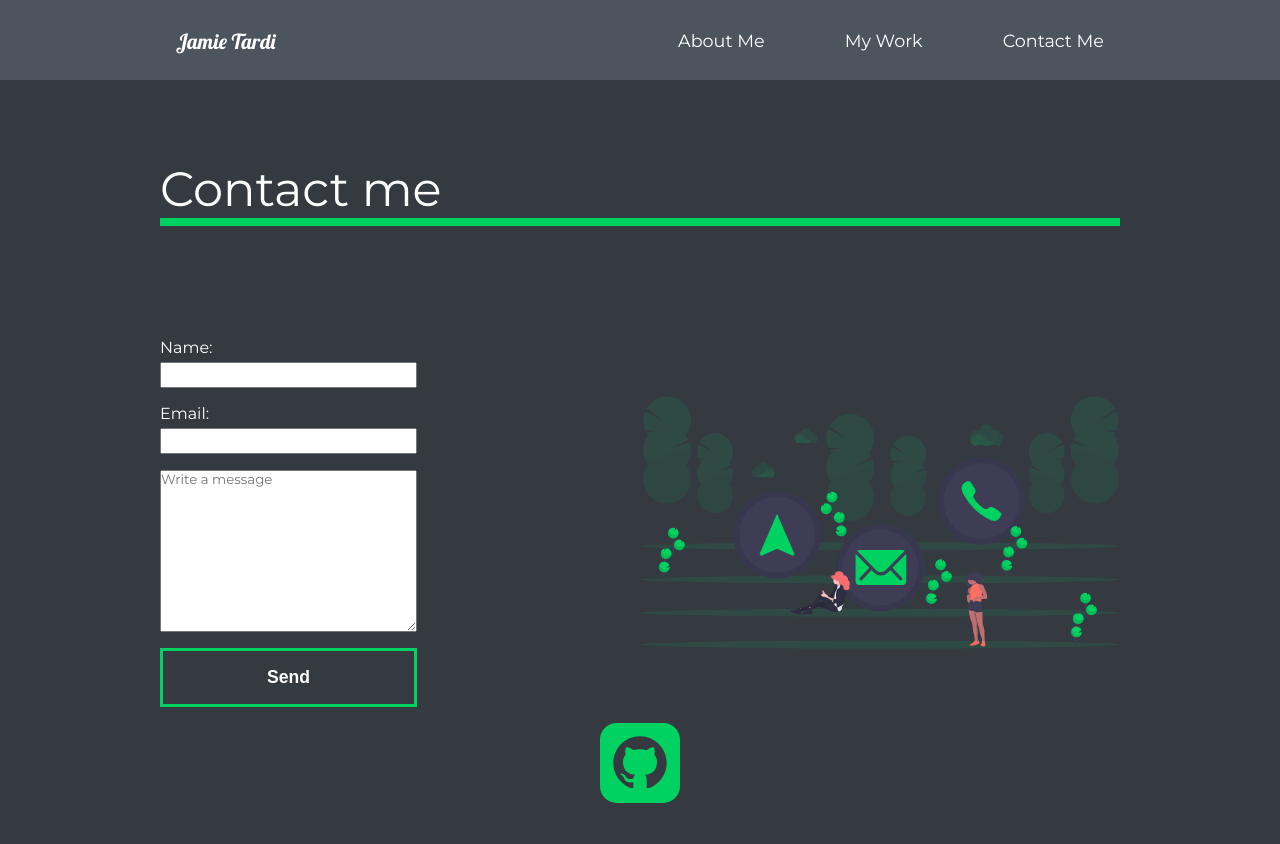
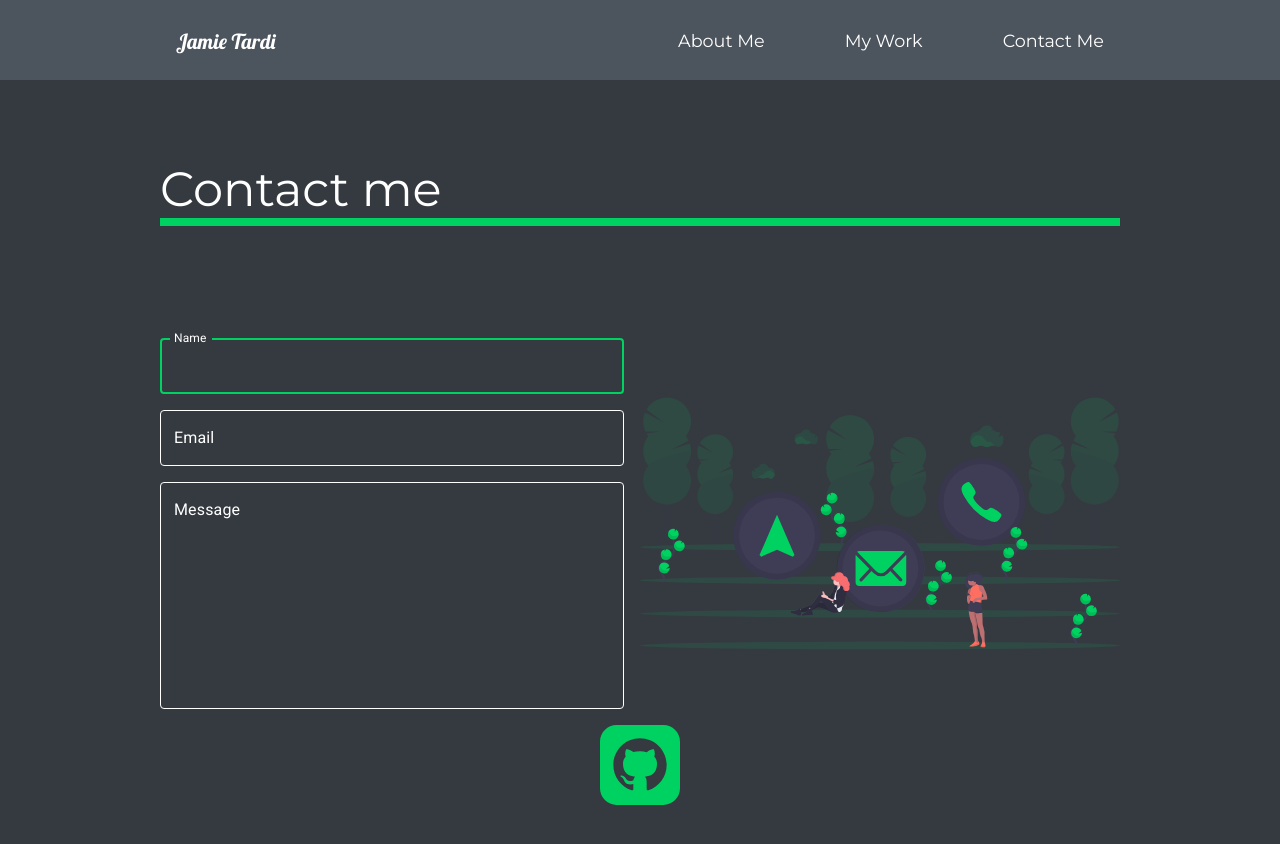
Before and after one commit to jamieTardi/react-portfolio, a React (Create React App) app in the folder portfolio/: page /contact-me in a window 1280 px wide. Shown: the top 844 px of the page. Built offline with nearby package versions, Linux system fonts and the light colour scheme.

Commit message:
added material ui and a new form

```diff
--- a/portfolio/public/index.html
+++ b/portfolio/public/index.html
@@ -14,34 +14,13 @@
 <link href="https://fonts.googleapis.com/css2?family=Montserrat&display=swap" rel="stylesheet">
 <link rel="preconnect" href="https://fonts.gstatic.com">
 <link href="https://fonts.googleapis.com/css2?family=Lobster&display=swap" rel="stylesheet">
-    <!--
-      manifest.json provides metadata used when your web app is installed on a
-      user's mobile device or desktop. See https://developers.google.com/web/fundamentals/web-app-manifest/
-    -->
+<link rel="stylesheet" href="https://fonts.googleapis.com/css?family=Roboto:300,400,500,700&display=swap" />
     <link rel="manifest" href="%PUBLIC_URL%/manifest.json" />
-    <!--
-      Notice the use of %PUBLIC_URL% in the tags above.
-      It will be replaced with the URL of the `public` folder during the build.
-      Only files inside the `public` folder can be referenced from the HTML.
 
-      Unlike "/favicon.ico" or "favicon.ico", "%PUBLIC_URL%/favicon.ico" will
-      work correctly both with client-side routing and a non-root public URL.
-      Learn how to configure a non-root public URL by running `npm run build`.
-    -->
     <title>Jamie Tardi | Portfolio</title>
   </head>
   <body>
     <noscript>You need to enable JavaScript to run this app.</noscript>
     <div id="root"></div>
-    <!--
-      This HTML file is a template.
-      If you open it directly in the browser, you will see an empty page.
-
-      You can add webfonts, meta tags, or analytics to this file.
-      The build step will place the bundled scripts into the <body> tag.
-
-      To begin the development, run `npm start` or `yarn start`.
-      To create a production bundle, use `npm run build` or `yarn build`.
-    -->
   </body>
 </html>
--- a/portfolio/src/components/FaqSection.js
+++ b/portfolio/src/components/FaqSection.js
@@ -17,12 +17,13 @@ export default function FaqSection() {
             <AnimateSharedLayout>
             <Toggle title="How do I get in Contact?">
                     <div className="answer">
-                        <p>Email or phone is the best method</p>
+                        <p>Email: jamie.tardi@gmail.com</p>
+                        <p>Phone: 07557990224</p>
                     </div>
             </Toggle>
             <Toggle title="Where are you located?">
                     <div className="answer">
-                        <p>Newbury, Berkshire</p>
+                        <p>Newbury, Berkshire. I am able to work fully remote.</p>
                     </div>
             </Toggle>
             <Toggle title="Can you design mobile first applications?">
--- /dev/null
+++ b/portfolio/src/components/Form.js
@@ -0,0 +1,130 @@
+import React from 'react'
+import { makeStyles, createMuiTheme } from '@material-ui/core/styles';
+import { ThemeProvider } from '@material-ui/styles';
+import {TextField, InputBase} from '@material-ui/core';
+import green from '@material-ui/core/colors/green';
+import styled from 'styled-components'
+
+
+
+const useStyles = makeStyles({
+    root: {
+        primary:{
+            main: '#000000'
+        },
+
+    },
+    textField: {
+        backgroundColor: 'inherit',
+        border: 'none',
+        borderRadius: '5px'
+
+    },
+    input: {
+        color: '#ffffff'
+    },
+    notchedOutline: {
+        borderWidth: "1px",
+        borderColor: "white",
+      },
+    focus: {
+        color: 'red',
+    }
+
+
+
+})
+
+
+const theme = createMuiTheme({
+    palette: {
+        primary:{
+            main: '#00D261'
+        },
+        secondary: {
+            // This is green.A700 as hex.
+            main: '#ffffff',
+          },
+    }
+})
+
+
+
+export default function Form() {
+    const classes = useStyles()
+    return (
+        <ThemeProvider theme={theme}>
+        <form className={classes.root} noValidate autoComplete="off">
+        <TextField
+          id="outlined-password-input"
+          label="Name"
+          type="text"
+          autoComplete="current-password"
+          variant="outlined"
+          className={classes.textField}
+          color="primary"
+          autoFocus="true"
+          size="large"
+          InputLabelProps={{
+            style: { color: '#fff' },
+          }}
+          InputProps={{
+            classes: {
+               root: classes.root,
+               disabled: classes.disabled,
+               notchedOutline: classes.notchedOutline,
+               input: classes.input,
+               focused: classes.focus
+            }
+         }}
+        />
+        <TextField
+          id="outlined-password-input"
+          label="Email"
+          InputLabelProps={{
+            style: { color: '#fff' },
+          }}
+          type="text"
+          autoComplete="current-email"
+          variant="outlined"
+          className={classes.textField}
+          color="primary"
+          size="large"
+          InputProps={{
+            classes: {
+                root: classes.root,
+                disabled: classes.disabled,
+                notchedOutline: classes.notchedOutline,
+                input: classes.input
+             }
+        }}
+        />
+         <TextField
+          id="outlined-password-input"
+          label="Message"
+          InputLabelProps={{
+            style: { color: '#fff' },
+          }}
+          type="text"
+          multiline="true"
+          rows="10"
+          variant="outlined"
+          className={classes.textField}
+          color="primary"
+          size="large"
+          InputProps={{
+            classes: {
+                root: classes.root,
+                disabled: classes.disabled,
+                notchedOutline: classes.notchedOutline,
+                input: classes.input
+             }
+        }}
+        />
+
+        </form>
+
+        </ThemeProvider>
+    )
+
+}
--- a/portfolio/src/components/GlobalStyle.js
+++ b/portfolio/src/components/GlobalStyle.js
@@ -62,6 +62,18 @@ a{
     width: 4rem;
     height: 4rem;
 }
+
+form{
+
+display: flex;
+flex-direction: column;
+gap: 1rem;
+width: 40vw;
+@media (max-width: 800px){
+    width: 90vw
+}
+
+}
 `
 
 export default GlobalStyle
--- a/portfolio/src/components/Languages.js
+++ b/portfolio/src/components/Languages.js
@@ -23,19 +23,20 @@ const [element, controls] = UseScroll()
             <Description>
                 <h2>Some of the <span>languages</span> I work with</h2>
                 <Cards>
-                    <Card>
-                        <div className="icon">
-                            <img src={javaIcon} alt="Java icon" className="svg-icon"/>
-                            <h3>Java</h3>
-                        </div>
-                        <p className="java-blurb">For responsive mobile applications</p>
-                    </Card>
+
                     <Card>
                         <div className="icon">
                             <img src={javascriptIcon} alt="Javascript icon" className="svg-icon"/>
                             <h3>Javascript</h3>
                         </div>
                         <p className="javascript-blurb">The webs most used programming language</p>
+                    </Card>
+                    <Card>
+                        <div className="icon">
+                            <img src={reactIcon} alt="React icon" className="svg-icon"/>
+                            <h3>React.js</h3>
+                        </div>
+                        <p className="React-blurb">The most used framework for Javascript</p>
                     </Card>
                     <Card>
                         <div className="icon">
@@ -46,10 +47,10 @@ const [element, controls] = UseScroll()
                     </Card>
                     <Card>
                         <div className="icon">
-                            <img src={reactIcon} alt="React icon" className="svg-icon"/>
-                            <h3>React.js</h3>
+                            <img src={nodeIcon} alt="Node icon" className="svg-icon"/>
+                            <h3>Node.js</h3>
                         </div>
-                        <p className="React-blurb">The most used framework for Javascript</p>
+                        <p className="React-blurb">Backend written in JavaScript</p>
                     </Card>
                     <Card>
                         <div className="icon">
@@ -60,10 +61,10 @@ const [element, controls] = UseScroll()
                     </Card>
                     <Card>
                         <div className="icon">
-                            <img src={nodeIcon} alt="Node icon" className="svg-icon"/>
-                            <h3>Node.js</h3>
+                            <img src={javaIcon} alt="Java icon" className="svg-icon"/>
+                            <h3>Java</h3>
                         </div>
-                        <p className="React-blurb">Backend written in JavaScript</p>
+                        <p className="java-blurb">For responsive mobile applications</p>
                     </Card>
                 </Cards>
             </Description>
--- a/portfolio/src/pages/ContactUs.js
+++ b/portfolio/src/pages/ContactUs.js
@@ -5,8 +5,12 @@ import styled from 'styled-components'
 import Toggle from '../components/Toggle'
 import contactImg from '../images/contactImg.svg'
 import gitHub from '../icons/github.svg'
+import { useForm } from '@formspree/react';
+import Form from '../components/Form'
 
 export default function ContactUs() {
+    function SignupForm() {
+        const [state, handleSubmit] = useForm('signupForm');}
     return (
         <ContactStyle variants={pageAnimation} initial="hidden" animate="show" exit="exit">
             <Title>
@@ -15,17 +19,11 @@ export default function ContactUs() {
                     <motion.div variants={projectLineAnim} className="line"></motion.div>
                 </Hide>
             </Title>
+
             <ImageFormContainer>
             <ImageStyled src={contactImg} alt="Contact Image"/>
-          <FormStyled action="https://formspree.io/f/xqkgyyva" method="POST">
+            <Form/>
 
-              <label htmlFor="Name">Name:</label>
-              <InputStyled type="text"/>
-              <label htmlFor="Email">Email:</label>
-              <InputStyled type="email"/>
-              <TextareaStyled name="Message" id="" cols="30" rows="10" placeholder="Write a message"/>
-              <input className="inputBtn" type="submit" value="Send"/>
-          </FormStyled>
           </ImageFormContainer>
           <SocialContainer>
           <ImgLink href="https://github.com/jamieTardi" target="_blank"><GitHubImg src={gitHub} alt="github"/></ImgLink>
@@ -69,42 +67,9 @@ h2{
     margin-left: 2rem
 }
 
-
 `
 
-const Circle = styled.div`
-border-radius: 50%;
-min-width: 3rem;
-height: 3rem;
-background: #4C545D;
 
-`
-
-const LinkStyled = styled.a`
-text-decoration: none;
-color: white;
-`
-
-const FormStyled = styled.form`
-display: flex;
-flex-direction: column;
-color: white;
-max-width: 50%;
-@media (max-width: 800px){
-    min-width: 100%;
-}
-`
-
-const InputStyled = styled.input`
-margin-bottom: 1rem;
-font-size: 1.2rem;
-margin-top: 0.3rem;
-`
-
-const TextareaStyled = styled.textarea`
-margin-bottom: 1rem;
-font-family: 'Montserrat', sans-serif;
-`
 
 const ImageStyled = styled.img`
 width: 50%;
```
Also changed, not shown: portfolio/formspree.json (added, +15 -0 lines), 2 other files (tests, documents, lock files or other folders).
